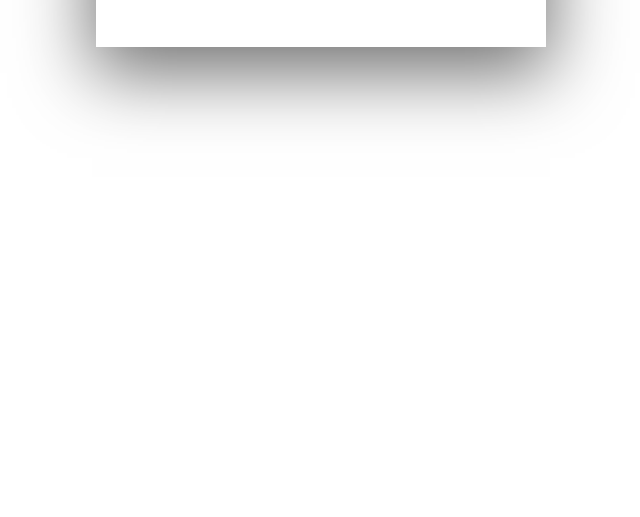
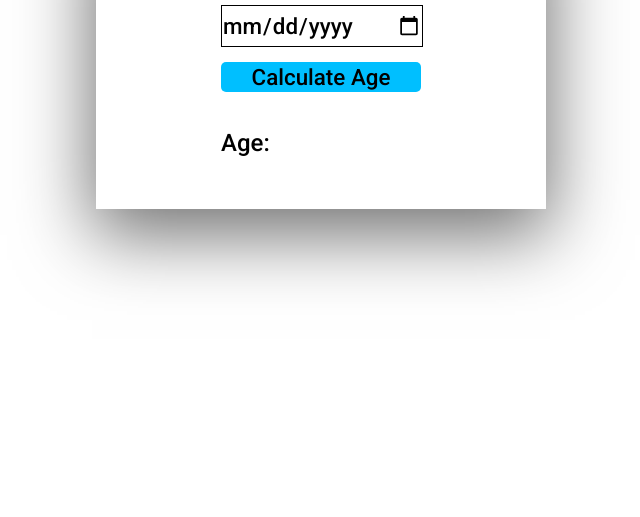
Before and after one commit to FrogMan322/AgeCalculator, a plain HTML site: page index.html in a window 1280 px wide. Shown: the part 283-800 px from the top of the page, without its empty margins (319-959 px from the left). Drawn offline with Linux system fonts and the light colour scheme.

Commit message:
Updating

```diff
--- a/style.css
+++ b/style.css
@@ -14,7 +14,7 @@ body {
   display: flex;
   align-items: center;
   justify-content: center;
-  margin-top: 30px;
+  margin-top: 15%;
   background-color: white;
   width: 450px;
   height: 300px;
@@ -35,12 +35,17 @@ body {
   font-family: "Roboto";
 }
 .date__container button {
+  cursor: pointer;
   margin: 15px 0;
   border: none;
   width: 200px;
   height: 30px;
   background-color: deepskyblue;
   border-radius: 5px;
+  font-size: 1.4rem;
+}
+.date__container button:hover {
+  background-color: rgb(0, 98, 255);
 }
 .date__container h1 {
   font-size: 20px;
```
